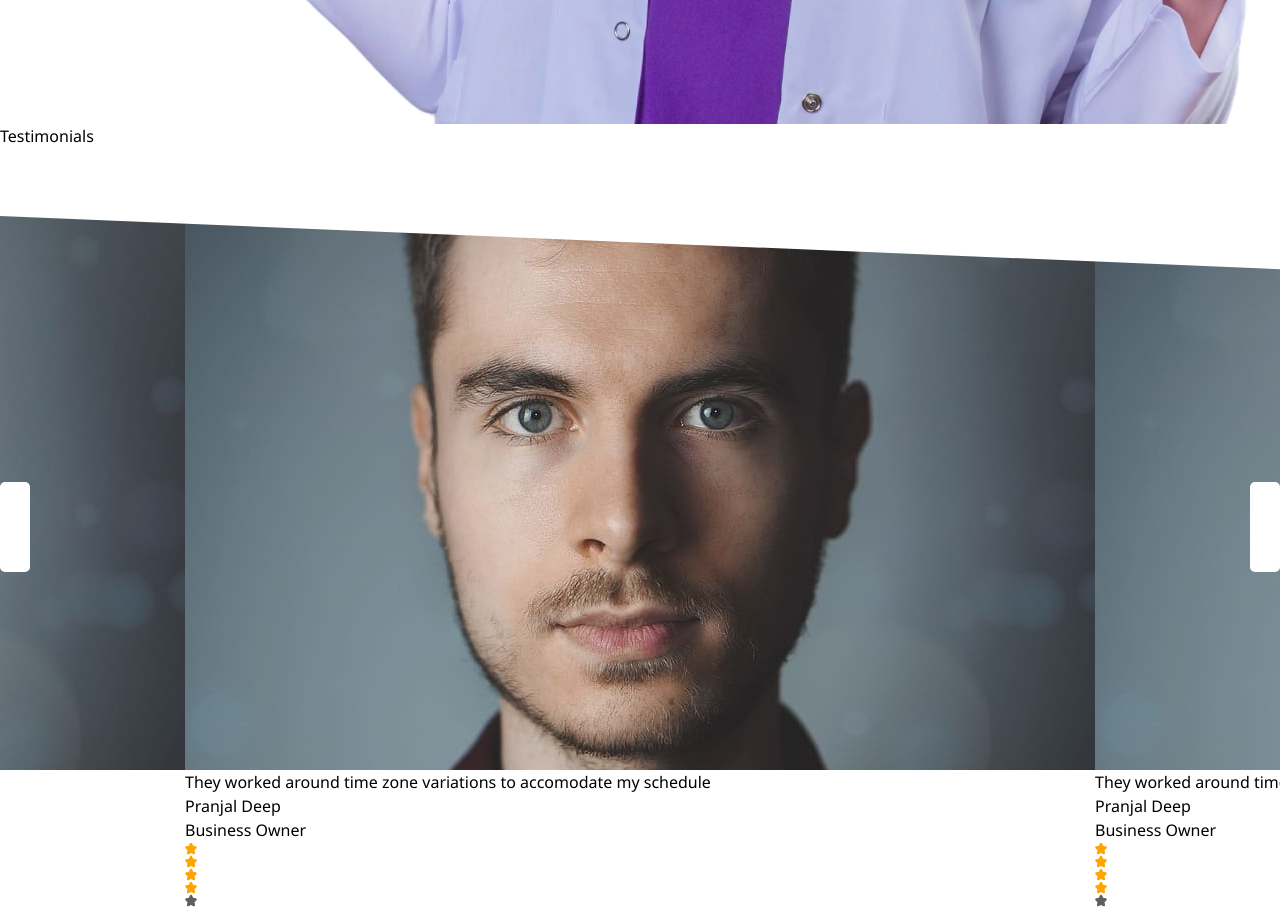
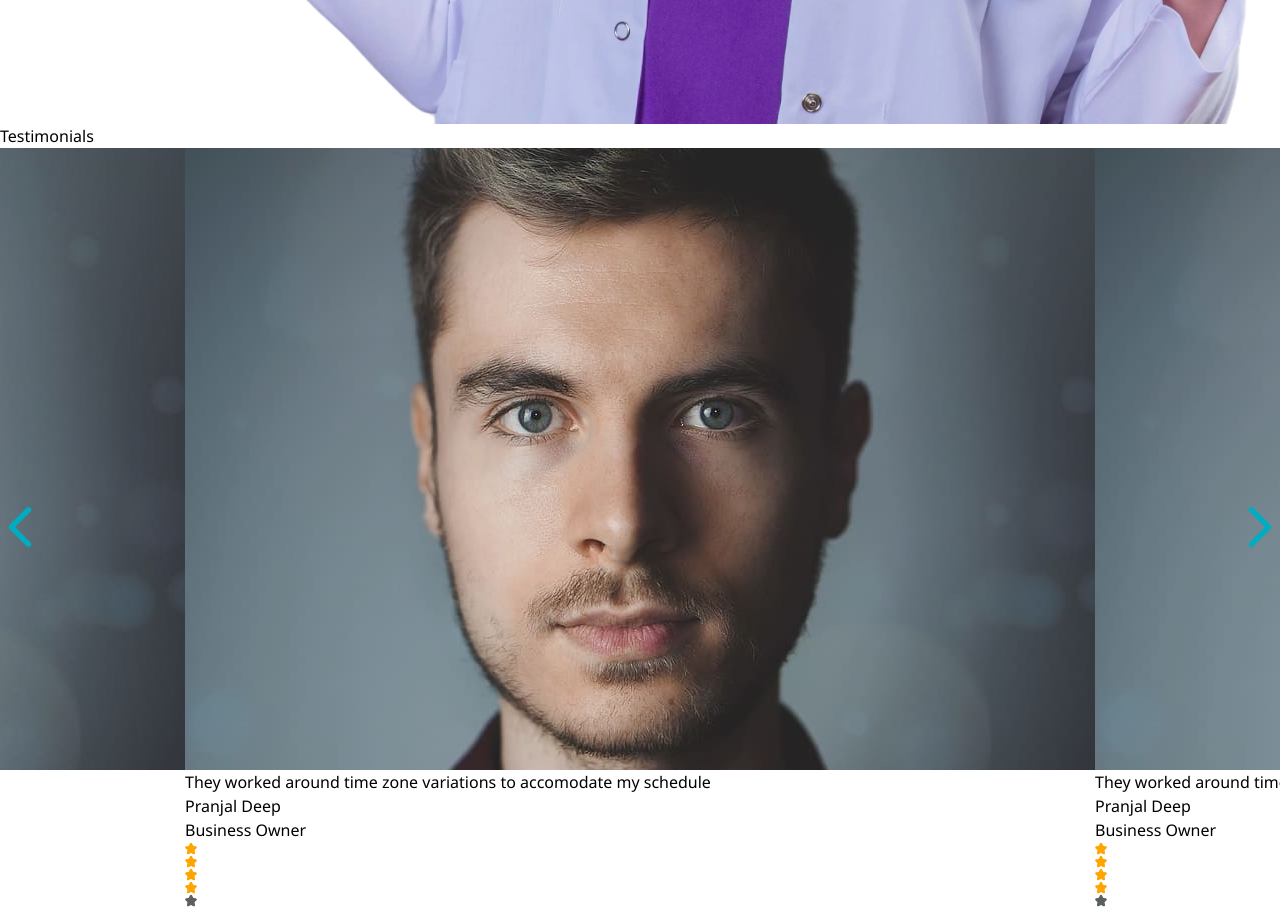
Before and after one commit to itseskimo/Slot-Scheduling, a React (Vite) app: page / in a window 1280 px wide. Shown: the part 1680-2587 px from the top of the page. Built offline with nearby package versions, Linux system fonts and the light colour scheme.

Commit message:
update: redesigining the layout

```diff
--- a/src/App.css
+++ b/src/App.css
@@ -17,7 +17,7 @@ input[type=number]::-webkit-outer-spin-button {
 }
 
 .testimonial-bg{
-  clip-path: polygon(0 9%, 100% 16%, 100% 100%, 0% 100%);
+  clip-path: polygon(0 9%, 100% 45%, 100% 100%, 0% 100%);
 }
 
 
@@ -122,15 +122,14 @@ input[type=number]::-webkit-outer-spin-button {
 
 .embla__button {
   z-index: 1;
-  color: white;
+  color: rgba(0,172,193,1);
   display: flex;
   align-items: center;
   justify-content: center;
   cursor: pointer;
-  width: 30px;
-  height: 90px;
+  width: 40px;
+  height: 100px;
   border-radius: 5px;
-  background-color: white;
 }
 
 @media(max-width:768px) {
--- a/src/App.tsx
+++ b/src/App.tsx
@@ -11,7 +11,7 @@ function App() {
     <>
       <Navbar />
 
-      <main className='grid grid-cols-2 bg-[#060f17] relative'>
+      <main className='grid grid-cols-2 bg-[#060f17] relative' >
         {/* Overlay */}
         <div style={{ background: ' linear-gradient(180deg, rgba(255, 255, 255, 0) 72.21%, #060f17 95.42%)' }} className='absolute w-full h-full'> </div>
         <BookingForm />
--- a/src/components/Testimonials/Testimonials.tsx
+++ b/src/components/Testimonials/Testimonials.tsx
@@ -34,20 +34,26 @@ const Testimonials = () => {
   }, [emblaApi, onSelect])
 
   return (
-    <div className='bg-[#060f17] relative '>
+    <>
+      <section className='bg-[#060f17]'>
+        <div className='testimonial-bg relative h-[200px] w-full bg-gray-900'> </div>
+      </section>
 
-      <div className=' flex-col gap-3 flex items-center justify-center absolute z-10 left-[50%] top-[22%] transform -translate-x-1/2 -translate-y-1/2'>
+
+      <section className='bg-gray-900'>
+
+        <div className=' flex-col gap-3 flex items-center justify-center pb-10'>
           <h6 className='text-white  text-6xl font-semibold'>Testimonials</h6>
           <p className='h-1 w-20 bg-[#00acc1] rounded-md'></p>
         </div>
 
-      <div className="embla bg-gray-900 testimonial-bg  " >
+        <div className="embla" >
 
-        <div className="embla__viewport my-[280px]" ref={emblaRef}>
+          <div className="embla__viewport " ref={emblaRef}>
 
             <div className="embla__container ">
-            {[0, 1, 2, 3, 4, 5, 6, 7, 8, 9, 1, 1, 1, 1, 1, 1, 11, 11, 1, 1, 1, 1].map(() => (
-              <div
+              {[0, 1, 2, 3, 4, 5, 6, 7, 8, 9, 1, 1, 1, 1, 1, 1, 11, 11, 1, 1, 1, 1].map((idx) => (
+                <div key={idx}
                   className="cursor-pointer p-[16px] text-white mr-[25px]   shadow flex flex-col justify-between embla__slide  w-[260px] bg-[#060f17] rounded-3xl">
 
                   <img src='./img/MODEL.jpg' className='h-[160px] rounded-3xl' />
@@ -90,7 +96,8 @@ const Testimonials = () => {
 
 
         </div>
-    </div>
+      </section>
+    </>
   )
 }
 
```
Lines whose indentation alone changed are shown as unchanged.
